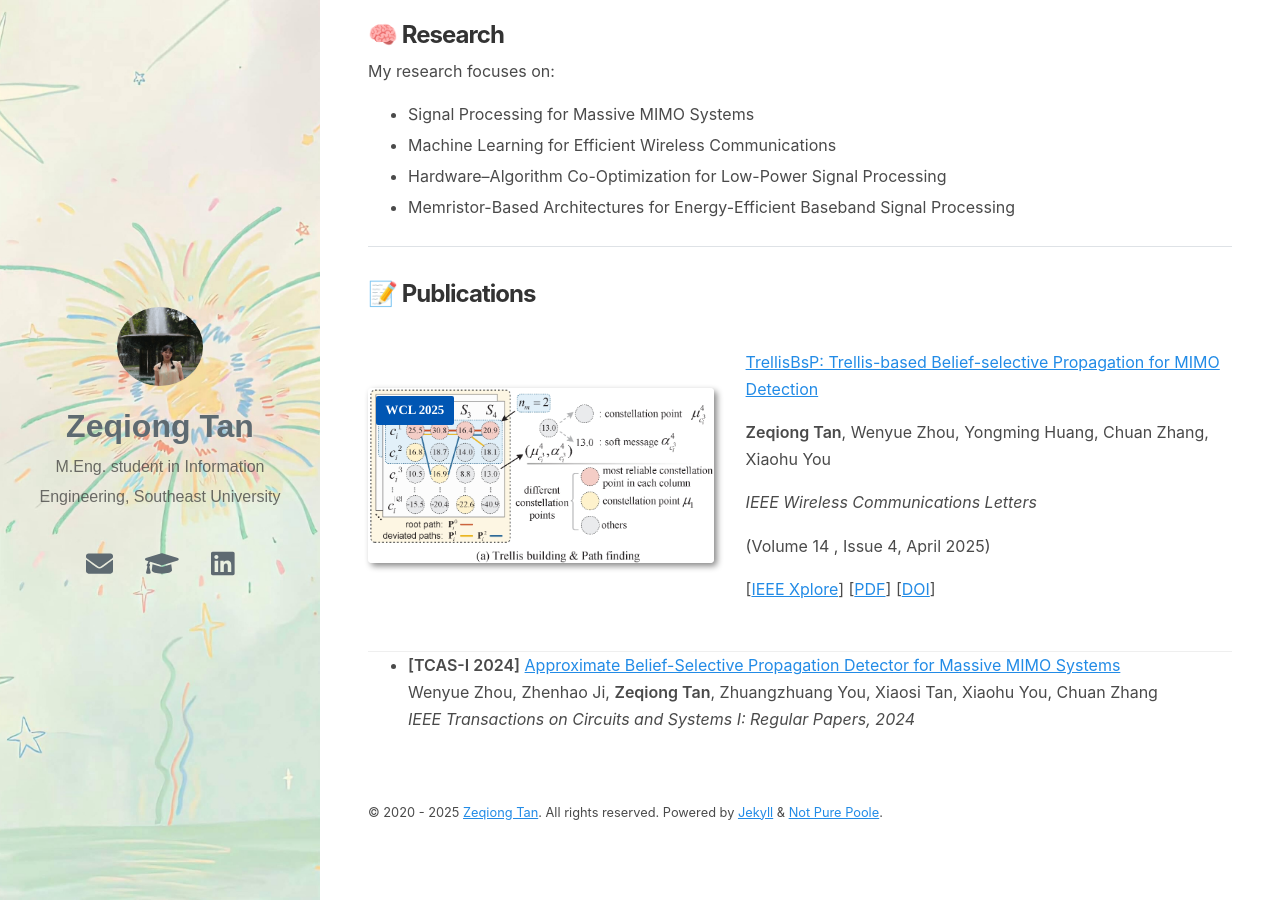
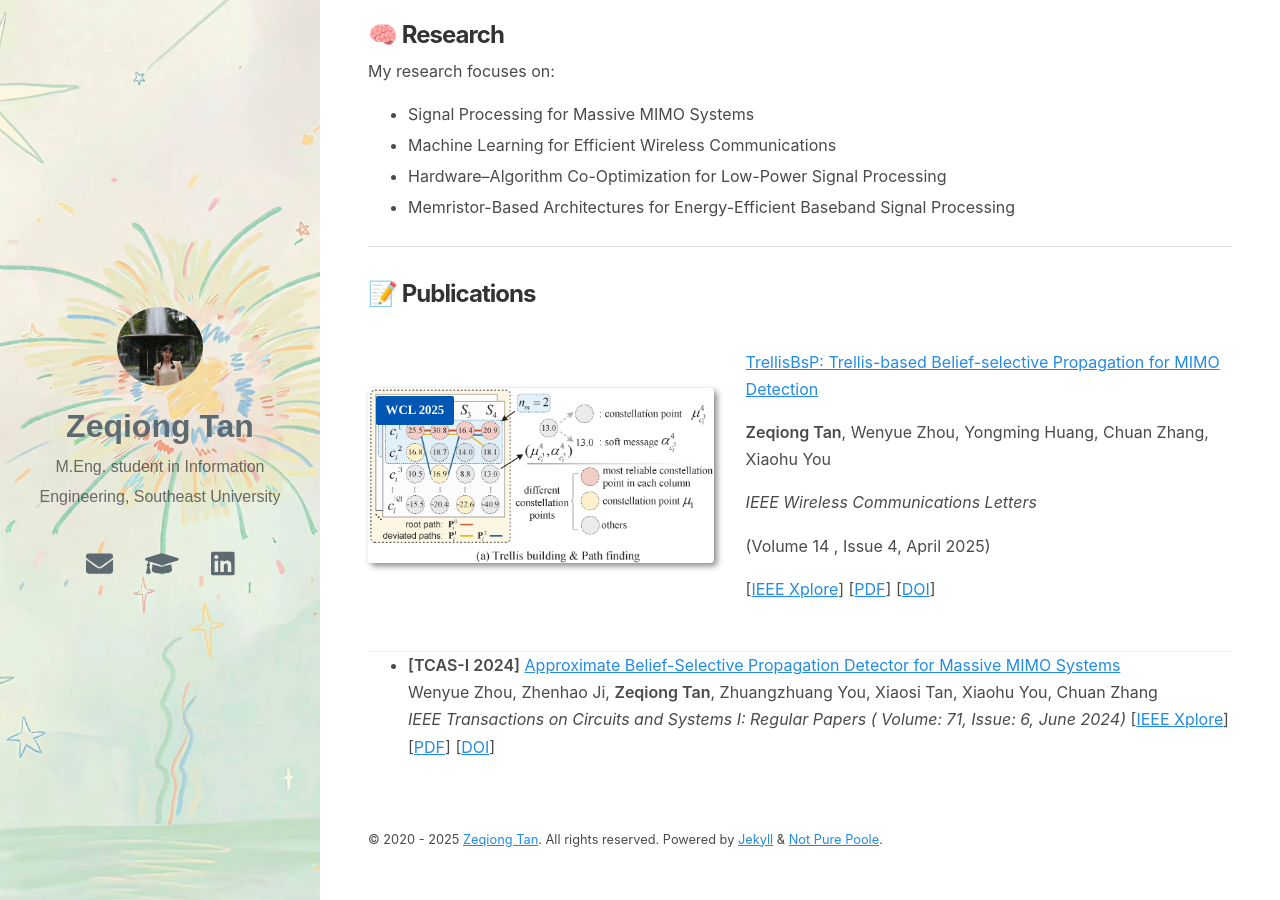
Before and after one commit to zqtann/zqtann.github.io, a Jekyll site: the page built from index.md, in a window 1280 px wide and 900 px high, scrolled down 615 px. Built offline with Jekyll 4.4.1, drawn with Linux system fonts in a browser that asks for light colours; nearby versions of some CDN libraries.

Commit message:
Update index.md

```diff
--- a/index.md
+++ b/index.md
@@ -77,4 +77,6 @@ My research focuses on:
 
 - **[TCAS-I 2024]** [Approximate Belief-Selective Propagation Detector for Massive MIMO Systems](https://ieeexplore.ieee.org/abstract/document/10472894) \
   Wenyue Zhou, Zhenhao Ji, **Zeqiong Tan**, Zhuangzhuang You, Xiaosi Tan, Xiaohu You, Chuan Zhang\
-  *IEEE Transactions on Circuits and Systems I: Regular Papers, 2024*
+  *IEEE Transactions on Circuits and Systems I: Regular Papers ( Volume: 71, Issue: 6, June 2024)* [[IEEE Xplore](https://ieeexplore.ieee.org/abstract/document/10472894)]
+[[PDF](/papers/TCASI_aBsP.pdf)]
+[[DOI](https://doi.org/10.1109/TCSI.2024.3373434)]
```
